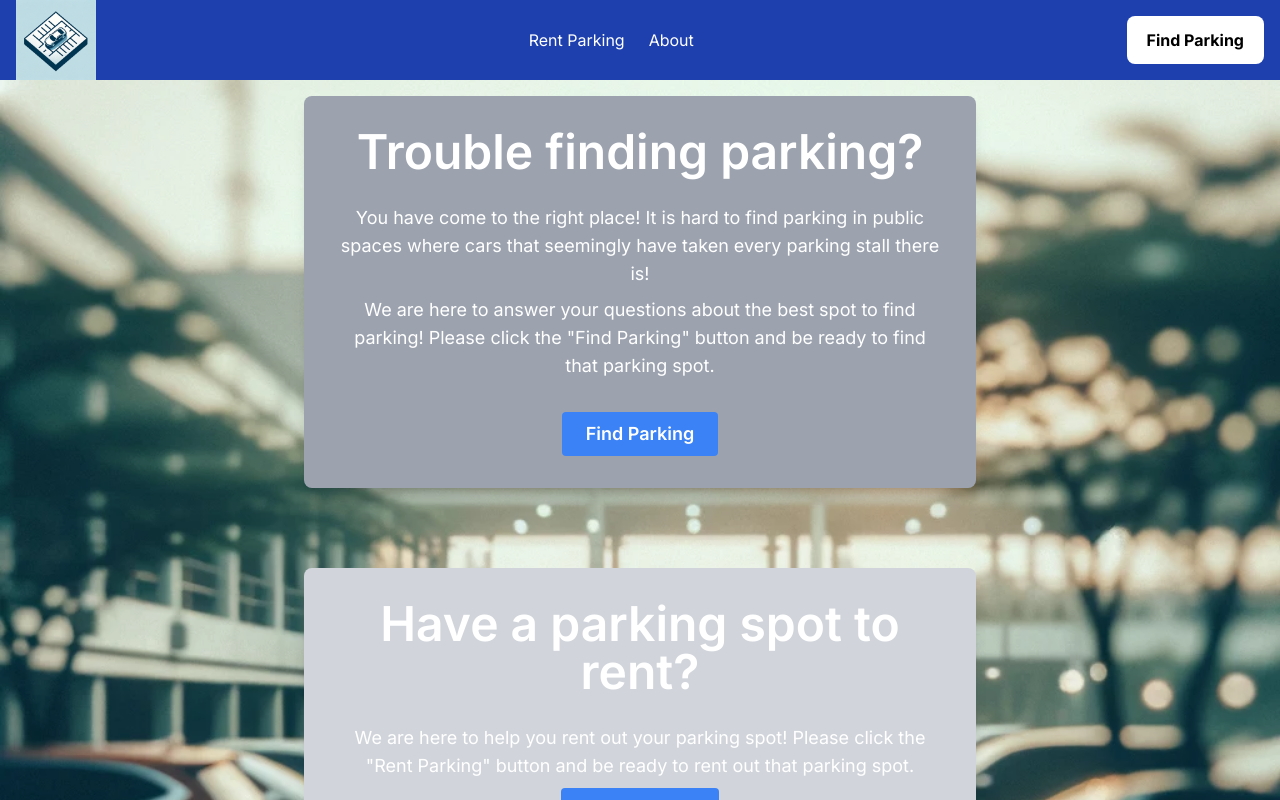
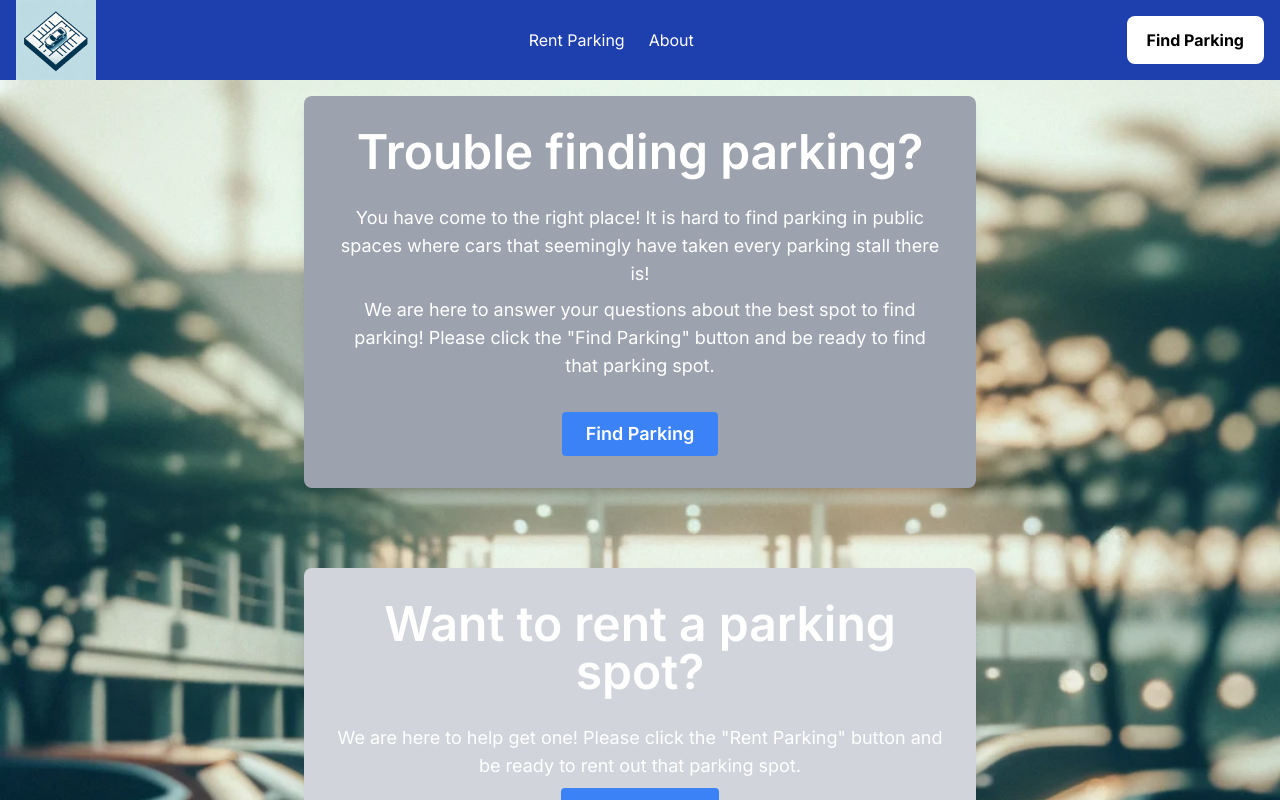
Before and after one commit to TeancumTian/aspotfor.me, a Next.js app in the folder aspotforme/: page / in a window 1280 px wide. Shown: the top 800 px of the page. Built offline with nearby package versions, Linux system fonts and the light colour scheme.

Commit message:
Add confirmation when you make a purchase

```diff
--- a/aspotforme/src/app/page.tsx
+++ b/aspotforme/src/app/page.tsx
@@ -28,10 +28,10 @@ export default function Home() {
       {/* Box for rental parking page */}
       <div className="bg-gray-300 p-8 rounded-lg shadow-lg max-w-2xl text-center mt-8">
       {/* Big White Letters */}
-      <h1 className="text-5xl mb-2 font-semibold text-center mb-7">Have a parking spot to rent?</h1>
+      <h1 className="text-5xl mb-2 font-semibold text-center mb-7">Want to rent a parking spot?</h1>
 
       <p className="text-lg mb-2 text-center">
-        We are here to help you rent out your parking spot! Please click the "Rent Parking" button and be ready to rent out that parking spot.
+        We are here to help get one! Please click the "Rent Parking" button and be ready to rent out that parking spot.
       </p>
 
       {/* Rent Parking Button */}
--- a/aspotforme/src/app/rentparking/page.tsx
+++ b/aspotforme/src/app/rentparking/page.tsx
@@ -1,5 +1,6 @@
 import React from "react";
 import Map from "./map/map";
+import Link from "next/link";
 
 type ParkingSpaceData = {
   id: number;
@@ -29,9 +30,11 @@ const ParkingSpace: React.FC<ParkingSpaceProps> = ({ address, price, image }) =>
         <h3>{address}</h3>
         <p>{price}</p>
       </div>
-        <button className="px-6 py-2 bg-blue-500 hover:bg-blue-700 rounded text-lg font-semibold transition duration-300 text-white mb-10">
-          Purchase
-        </button>
+        <Link href="/confirmation">
+          <button className="px-6 py-2 bg-blue-500 hover:bg-blue-700 rounded text-lg font-semibold transition duration-300 text-white mb-10">
+            Purchase
+          </button>
+        </Link>
     </div>
   );
 };
```
